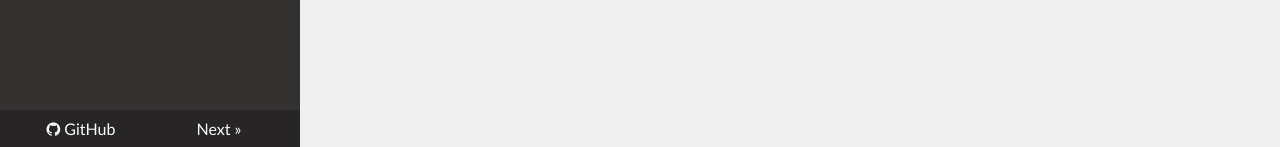
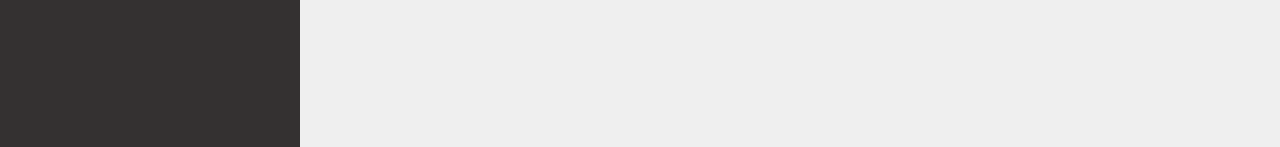
Before and after one commit to inkeytech/docs, an MkDocs documentation site: the page built from docs/index.md, in a window 1280 px wide. Shown: the part 750-897 px from the top of the page. Built offline with MkDocs 1.6.1, drawn with Linux system fonts in a browser that asks for light colours; nearby versions of some CDN libraries.

Commit message:
Update extra.css

```diff
--- a/docs/css/extra.css
+++ b/docs/css/extra.css
@@ -1,4 +1,10 @@
 /* IW - 20/01/2020 - hide mkdocs advertising on footer */
+
+/* Weird Versions / Edit on popup */
+.rst-versions {
+  display: none;
+}
+
 .ethical-sidebar {
   visibility: hidden !important;
 }
```
